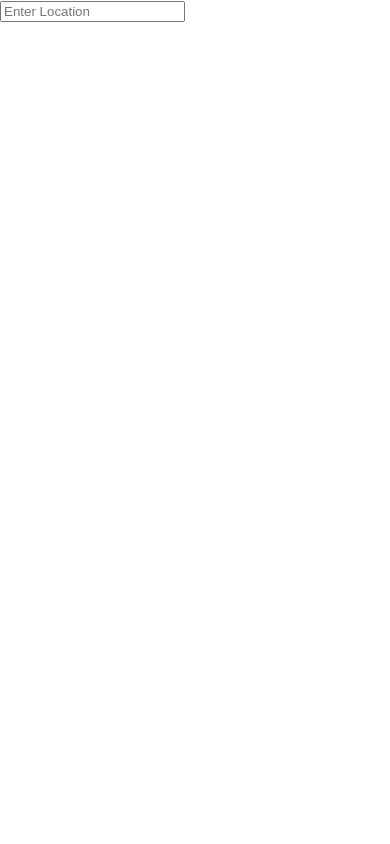
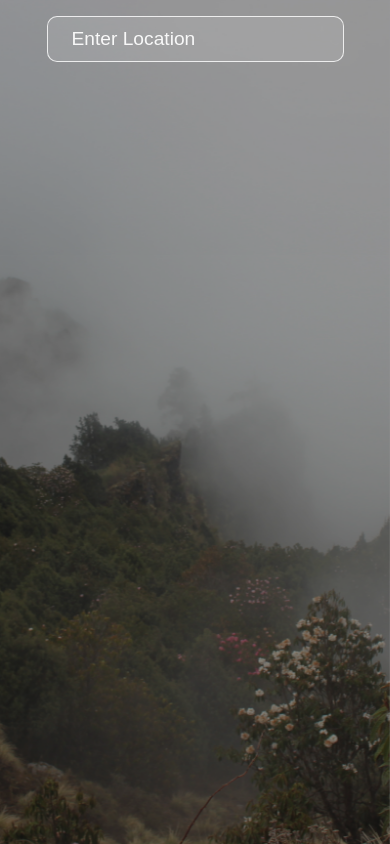
Before and after one commit to shrieghimire/LIVE-Weather, a React (Create React App) app: page / in a window 390 px wide. Built offline with nearby package versions, Linux system fonts and the light colour scheme.

Commit message:
responsive design achieved

```diff
--- a/src/App.js
+++ b/src/App.js
@@ -23,7 +23,7 @@
         <input
           value={location}
           onChange={(event) => setLocation(event.target.value)}
-          onKeyPress={searchLocation}
+          onKeyDown={searchLocation}
           placeholder="Enter Location"
           type="text"
         />
@@ -57,7 +57,7 @@
             </div>
             <div className="wind">
               {data.wind ? (
-                <p className="bold">{data.wind.speed.toFixed()} MPH</p>
+                <p className="bold">{data.wind.speed.toFixed() * 1.8} Km/H</p>
               ) : null}
               <p>Wind Speed</p>
             </div>
--- a/src/index.css
+++ b/src/index.css
@@ -1,13 +1,98 @@
+@import url("https://fonts.googleapis.com/css2?family=Outfit:wght@100;200;300;400;500;600;700&family=Poppins:ital,wght@0,100;0,200;0,300;0,400;0,500;0,600;0,700;0,800;0,900;1,100;1,200;1,300;1,400;1,500;1,600;1,700;1,800;1,900&display=swap");
+
+* {
+  box-sizing: border-box;
+  margin: 0;
+  padding: 0;
+}
+
 body {
-  margin: 0;
-  font-family: -apple-system, BlinkMacSystemFont, 'Segoe UI', 'Roboto', 'Oxygen',
-    'Ubuntu', 'Cantarell', 'Fira Sans', 'Droid Sans', 'Helvetica Neue',
-    sans-serif;
+  font-family: "Outfit", "Segoe UI", "Roboto", "Oxygen", "Ubuntu", "Cantarell",
+    "Fira Sans", "Droid Sans", "Helvetica Neue", sans-serif;
   -webkit-font-smoothing: antialiased;
   -moz-osx-font-smoothing: grayscale;
 }
 
-code {
-  font-family: source-code-pro, Menlo, Monaco, Consolas, 'Courier New',
-    monospace;
+p {
+  font-size: 1.6rem;
 }
+
+h1 {
+  font-size: 6rem;
+}
+
+.app {
+  width: 100%;
+  height: 100%;
+  position: absolute;
+  background-color: rgba(0, 0, 0, 0.4);
+  color: #fff;
+}
+
+.app:before {
+  content: "";
+  background: url("./assets/hills.JPG") no-repeat center center/cover;
+  position: fixed;
+  width: 100%;
+  height: 100%;
+  top: 0;
+  left: 0;
+  z-index: -1;
+}
+
+.app .search {
+  text-align: center;
+  padding: 1rem;
+}
+
+.app input {
+  padding: 0.7rem 1.5rem;
+  font-size: 1.2rem;
+  border-radius: 10px;
+  border: 1px solid rgba(255, 255, 255, 0.8);
+  background: rgba(255, 255, 255, 0.1);
+  color: #f8f8f8;
+}
+
+::placeholder {
+  color: #f8f8f8;
+}
+
+.container {
+  max-width: 600px;
+  height: 500px;
+  margin: auto;
+  padding: 0 1rem;
+  position: relative;
+  top: 10%;
+  display: flex;
+  flex-direction: column;
+  justify-content: space-between;
+}
+
+.app .top {
+  width: 100%;
+  margin: 1rem auto;
+}
+
+.app .description {
+  position: relative;
+  right: -90%;
+  transform-origin: 0 0;
+  transform: rotate(269deg);
+}
+
+.app .bottom {
+  display: flex;
+  justify-content: space-evenly;
+  text-align: center;
+  width: 100%;
+  margin: 1rem auto;
+  padding: 1rem;
+  border-radius: 10px;
+  background-color: rgba(255, 255, 255, 0.2);
+}
+
+.bold {
+  font-weight: 700;
+}
```
Also changed, not shown: src/assets/hills.JPG (added).
